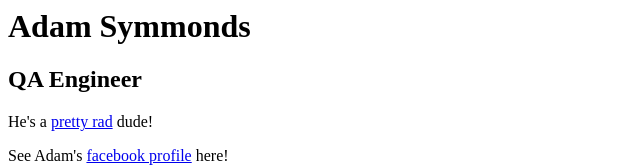
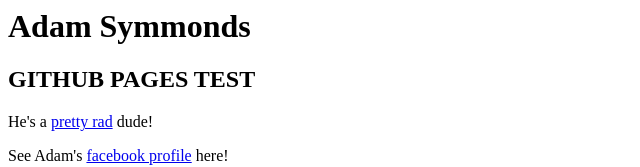
Before and after one commit to adamsymmonds/home, a plain HTML site: page index.html in a window 1280 px wide. Shown: the top 167 px of the page, without its empty margins (0-640 px from the left). Drawn offline with Linux system fonts and the light colour scheme.

Commit message:
Update index.html

```diff
--- a/index.html
+++ b/index.html
@@ -3,7 +3,7 @@
     <main>
       <h1>Adam Symmonds</h1>
       <section>
-        <h2>QA Engineer</h2>
+        <h2>GITHUB PAGES TEST</h2>
         <p>He's a <a href="https://scontent-lga3-2.xx.fbcdn.net/v/t31.18172-8/19095546_10211416481425970_6431421007239386982_o.jpg?_nc_cat=105&ccb=1-7&_nc_sid=2a1932&_nc_ohc=vmyAvOX3fdEQ7kNvgH45AOW&_nc_zt=23&_nc_ht=scontent-lga3-2.xx&_nc_gid=AJz-QGIKfI2Mut635D7qd5Y&oh=00_AYCZ723hWpkkBN4NQ2WTpYCbujhxJhAxk1BHHZ6nkE10CA&oe=67565D0B">pretty rad</a> dude!</p>
         <p>See Adam's <a target="_blank" href="https://www.facebook.com/symmonds">facebook profile</a> here!</p>
         <a href="https://www.facebook.com/photo/?fbid=10227486893536229&set=a.1449062104789"><img src="https://scontent-lga3-1.xx.fbcdn.net/v/t39.30808-6/356664207_10227486893456227_4033000632141239839_n.jpg?_nc_cat=110&ccb=1-7&_nc_sid=6ee11a&_nc_ohc=xV8NUfLm6WkQ7kNvgELyoSd&_nc_zt=23&_nc_ht=scontent-lga3-1.xx&_nc_gid=AaIhhE_P3yIRz9r_H18_wNz&oh=00_AYBTWXfr-kBhJo89JoK4wDTIfa3SyZQ4takXTz8JScTwRA&oe=6734C3E7" alt="Adam with his family."></a>
```
